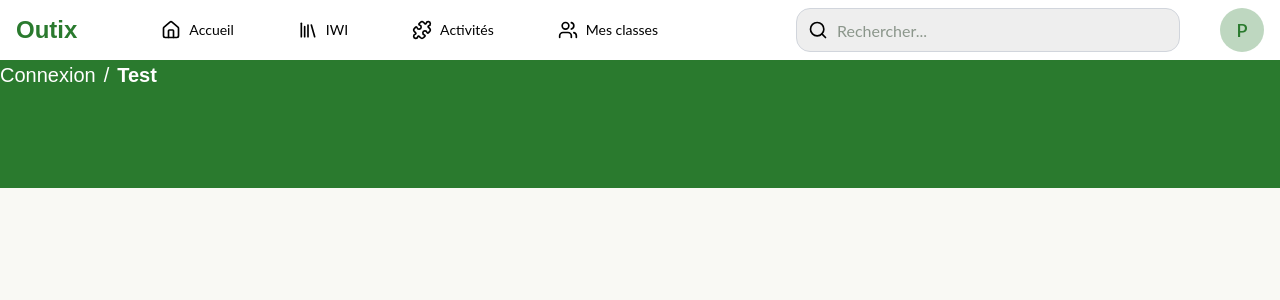
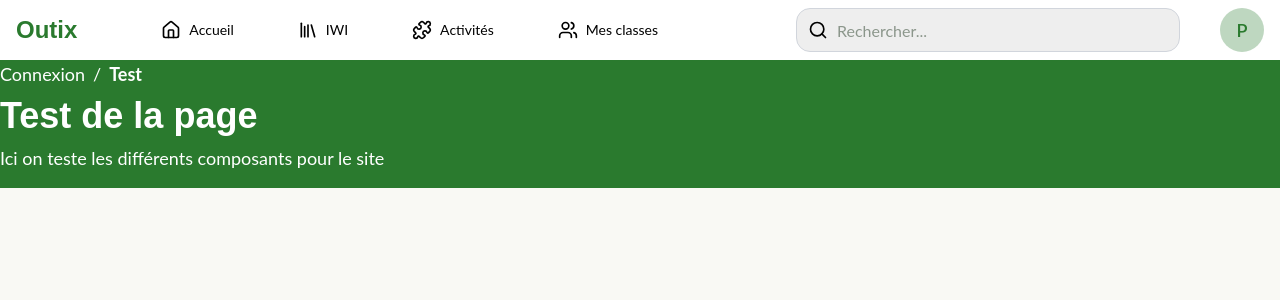
Before and after one commit to Linkaly31/SAE_Outix, a Next.js app in the folder outix/: page /test in a window 1280 px wide. Shown: the top 300 px of the page. Built offline with nearby package versions, Linux system fonts and the light colour scheme.

Commit message:
Feat : Add optional title & sub title to NavInfo component

```diff
--- a/outix/src/app/test/page.tsx
+++ b/outix/src/app/test/page.tsx
@@ -7,7 +7,14 @@ export default function TestPage() {
       <Header />
 
       <div className="bg-[#2a7a2e] min-h-32">
-        <NavInfo />
+        <NavInfo
+          breadcrumbItems={[
+            { label: "Connexion", url: "/login" },
+            { label: "Test", url: "/test" },
+          ]}
+          title="Test de la page"
+          subtitle="Ici on teste les différents composants pour le site"
+/>
       </div>
     </main>
   )
--- a/outix/src/components/ui/breadcrumbs.tsx
+++ b/outix/src/components/ui/breadcrumbs.tsx
@@ -20,7 +20,7 @@ type Props = {
 export const BreadCrumbs: React.FC<Props> = function ({ items, className = "" }) {
   return (
     <nav className={className}>
-      <ul className="flex flex-row gap-2 flex-wrap font-title text-breadcrumb text-[#FFFFFF]">
+      <ul className="flex flex-row gap-2 flex-wrap font-body text-sm sm:text-base md:text-lg text-[#FFFFFF]">
         {items.map((item, i) => (
           <li key={item.url} className="flex flex-row gap-2">
             {(i + 1) !== items.length ? (
--- a/outix/src/components/ui/navInfo.tsx
+++ b/outix/src/components/ui/navInfo.tsx
@@ -1,13 +1,39 @@
 import Breadcrumbs from "./breadcrumbs"
 
-function NavInfo() {
+type Props = {
+  /**
+   * Breadcrumb trail (hidden if missing or empty)
+   */
+  breadcrumbItems?: Array<{ label: string; url: string }>;
+  /**
+   * Main title (hidden if missing)
+   */
+  title?: string;
+  /**
+   * Text displayed under the title (hidden if missing)
+   */
+  subtitle?: string;
+};
+
+function NavInfo({ breadcrumbItems, title, subtitle }: Props) {
   return (
-    <>
-      <Breadcrumbs items={[
-        { label: "Connexion", url: "/login" },
-        { label: "Test", url: "/test" }
-      ]} />
-    </>
+    <div className="flex flex-col gap-1 text-ui-card sm:gap-2">
+      {breadcrumbItems && breadcrumbItems.length > 0 && (
+        <Breadcrumbs items={breadcrumbItems} />
+      )}
+
+      {title && (
+        <h1 className="font-title text-xl font-bold sm:text-2xl md:text-4xl">
+          {title}
+        </h1>
+      )}
+
+      {subtitle && (
+        <p className="font-body text-sm sm:text-base md:text-lg">
+          {subtitle}
+        </p>
+      )}
+    </div>
   )
 }
 
```
